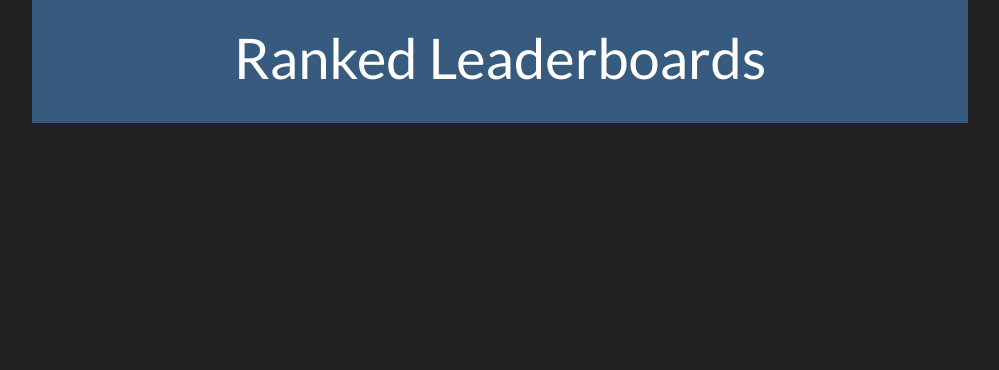
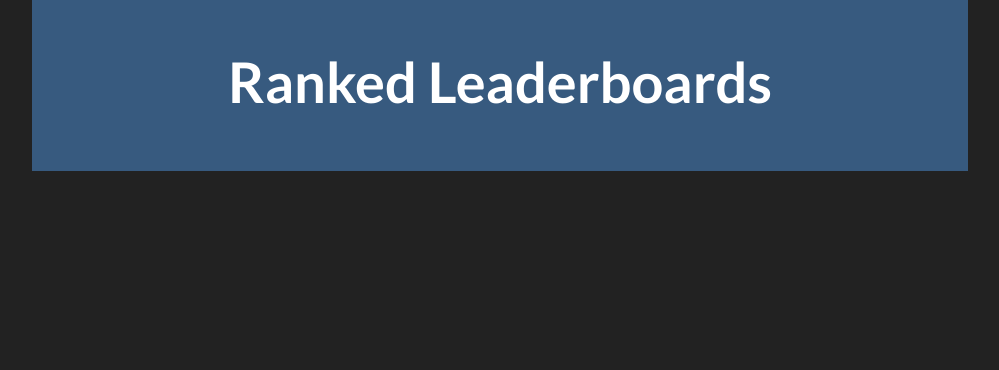
Before and after one commit to SecondRobotics/SecondWebsite, a Django app: page /ranked/ in a window 1280 px wide. Shown: the part 92-462 px from the top of the page, without its empty margins (140-1139 px from the left). Run offline with Django 3.2, Linux system fonts and the light colour scheme; data that the repository does not hold is empty; some libraries are stand-ins or nearby versions.

Commit message:
Try some reformatting

```diff
--- a/ranked/templates/ranked/ranked_home.html
+++ b/ranked/templates/ranked/ranked_home.html
@@ -1,26 +1,33 @@
-{% extends 'home/base.html' %} {% block content %}
+{% extends 'home/base.html' %}
 
-<div class="position-relative overflow-hidden text-center bg-primary">
-    <div class="p-lg-4 mx-auto">
-        <h1 style="color: white" class="display-4 fw-normal">
-            Ranked Leaderboards
-        </h1>
+{% block content %}
+<!-- Hero Section -->
+<div class="position-relative overflow-hidden text-center bg-primary py-5">
+    <div class="container">
+        <h1 class="display-4 fw-bold text-white">Ranked Leaderboards</h1>
     </div>
 </div>
 
-{% for game, gamemodes in games.items %}
-
-<div
-    class="position-relative overflow-hidden p-3 p-md-5 m-md-3 text-center shadowy bg-dark"
->
-    <h2 style="color: white" class="display-10 fw-normal">{{ game }}</h2>
-    <br /><br />
-
-    {% for gamemode in gamemodes %}
-    <a href="/ranked/{{ gamemode.short_code }}/" class="btn btn-outline-light"
-        >{{ gamemode.name }}</a
-    >
+<!-- Game Modes Section -->
+<div class="container my-5">
+    {% for game, gamemodes in games.items %}
+    <div class="row mb-4">
+        <div class="col-12">
+            <h2 class="text-white text-center mb-3">{{ game }}</h2>
+        </div>
+        {% for gamemode in gamemodes %}
+        <div class="col-12 col-md-4 mb-4">
+            <div class="card bg-dark text-white shadow-lg h-100">
+                <div class="card-body text-center">
+                    <h3 class="card-title">{{ gamemode.name }}</h3>
+                    <a href="/ranked/{{ gamemode.short_code }}/" class="btn btn-outline-light mt-3">
+                        View Leaderboard
+                    </a>
+                </div>
+            </div>
+        </div>
+        {% endfor %}
+    </div>
     {% endfor %}
 </div>
-
-{% endfor %} {% endblock %}
+{% endblock %}
```
